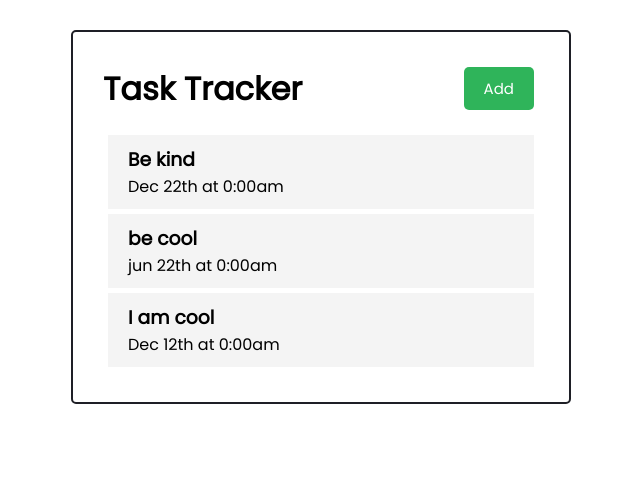
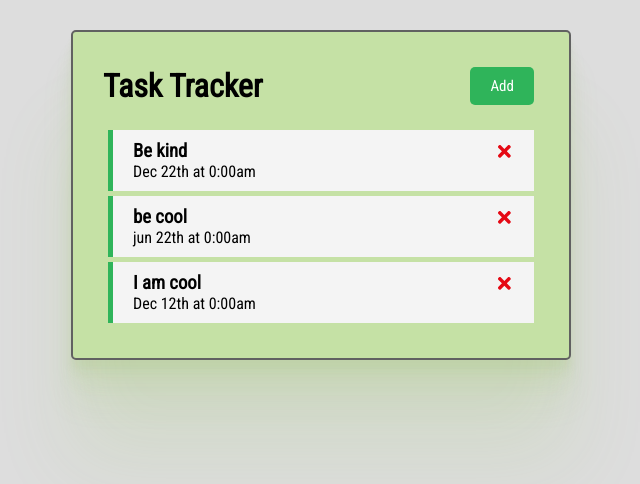
Before and after one commit to thbob2/react-task-tracker, a React (Create React App) app: page / in a window 1280 px wide. Shown: the top 484 px of the page, without its empty margins (319-959 px from the left). Built offline with nearby package versions, Linux system fonts and the light colour scheme.

Commit message:
added onDelete added onToggle tweaked the css add few styling add the delete icon

```diff
--- a/src/App.js
+++ b/src/App.js
@@ -27,10 +27,38 @@ function App() {
     ]
 )
 
+
+// !Delete task
+  const deleteTask = (id) => {
+      setTasks(tasks.filter((task) => task.id!==id))
+  }
+
+
+//* toggle reminder
+
+  const toggleReminder = (id) => {
+    setTasks(tasks.map((task) => task.id === id
+
+    ? { ...task, reminder: !task.reminder }
+    : task
+    ))
+
+    }
+
+
   return (
     <div className="container">
       <Header />
-      <Tasks tasks={tasks} />
+      {
+        tasks.length > 0 ?
+        (<Tasks tasks={tasks}
+          onDelete={deleteTask}
+          onToggle={toggleReminder}
+          />)
+        : (<div
+            className="task"
+            style={{textAlign:'center'}}><h2>No Tasks To Show</h2></div> )
+        }
     </div>
   );
 }
--- a/src/components/Task.js
+++ b/src/components/Task.js
@@ -1,9 +1,18 @@
 import React from 'react'
-
-const Task = ({task}) => {
+import {FaTimes} from 'react-icons/fa'
+const Task = ({task,onDelete,onToggle}) => {
     return (
-        <div className='task'>
-            <h3>{task.text}</h3>
+        <div
+        className={`task ${task.reminder ? 'reminder' :'no-reminder'}`}
+        onDoubleClick={() => onToggle(task.id)}
+        >
+            <h3>
+                {task.text}
+                <FaTimes
+                style={{color:'#e50914', cursor:'pointer'}}
+                onClick={()=>onDelete(task.id)}
+                />
+            </h3>
             <p>{task.day}</p>
         </div>
     )
--- a/src/components/Tasks.js
+++ b/src/components/Tasks.js
@@ -1,12 +1,14 @@
-import { useState } from "react"
-import PropTypes from 'prop-types'
+
 import Task from "./Task"
-const Tasks = ({tasks}) => {
+const Tasks = ({tasks,onDelete,onToggle}) => {
 
     return (
         <>
          {tasks.map((task) => (
-            <Task key={task.id} task= {task} />
+            <Task key={task.id} task= {task}
+            onDelete={onDelete}
+            onToggle={onToggle}
+            />
 
                 )
             )
@@ -14,8 +16,5 @@ const Tasks = ({tasks}) => {
         </>
     )
 }
-/**
- * !Tasks.PropTypes = {
- * ! tasks: PropTypes.array
-}*/
+
 export default Tasks
--- a/src/index.css
+++ b/src/index.css
@@ -1,4 +1,12 @@
 @import url('https://fonts.googleapis.com/css2?family=Poppins:wght@300;400&display=swap');
+@import url('https://fonts.googleapis.com/css?family=Roboto+Condensed');
+
+body {
+    font-family: 'Roboto Condensed', sans-serif;
+    margin: 0;
+    background: #ddd;
+    height: auto;
+}
 
 * {
   box-sizing: border-box;
@@ -6,21 +14,27 @@
   padding: 0;
 }
 
-body {
-  font-family: 'Poppins', sans-serif;
-}
+
 
 .container {
+  background-color: #C5E1A5;
   max-width: 500px;
   margin: 30px auto;
   overflow: auto;
   min-height: 300px;
-  border: 2px solid #1e1f26;
+  border: 2px solid #616161;
   padding: 30px;
   border-radius: 5px;
+  box-shadow: 0 2.8px 2.2px rgba(139, 195, 75,0.0048),
+    0 6.7px 5.3px rgba(139, 195, 75, 0.048),
+    0 12.5px 10px rgba(139, 195, 75, 0.06),
+    0 22.3px 17.9px rgba(139, 195, 75, 0.072),
+    0 41.8px 33.4px rgba(139, 195, 75, 0.086),
+    0 100px 80px rgba(139, 195, 75,.12)
 }
 
 .header {
+
   display: flex;
   justify-content: space-between;
   align-items: center;
@@ -65,6 +79,9 @@ body {
   border-left: 5px solid #2fb45a;
 }
 
+.task.no-reminder {
+  border-left: 5px solid #ff0000;
+}
 .task h3 {
   display: flex;
   align-items: center;
```
